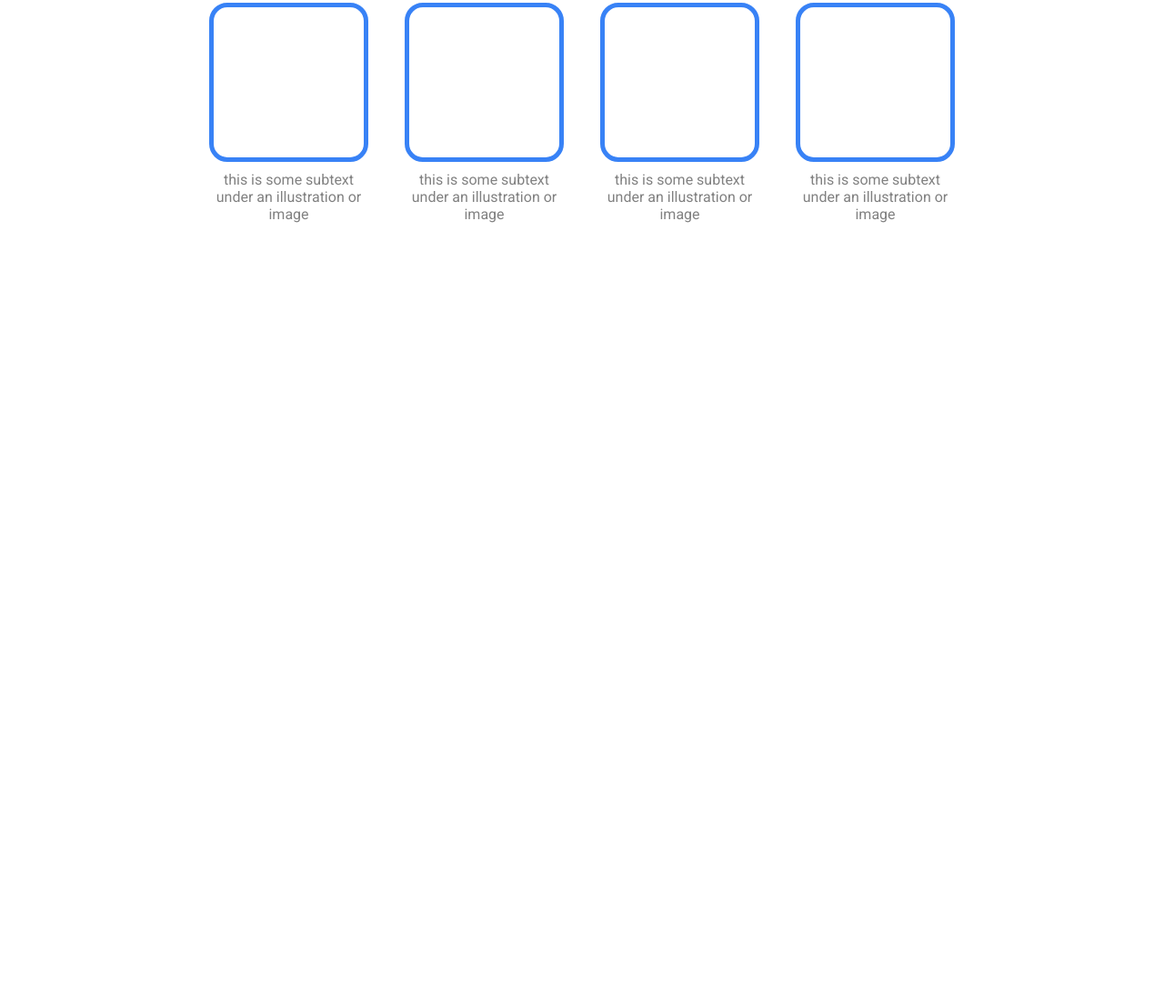
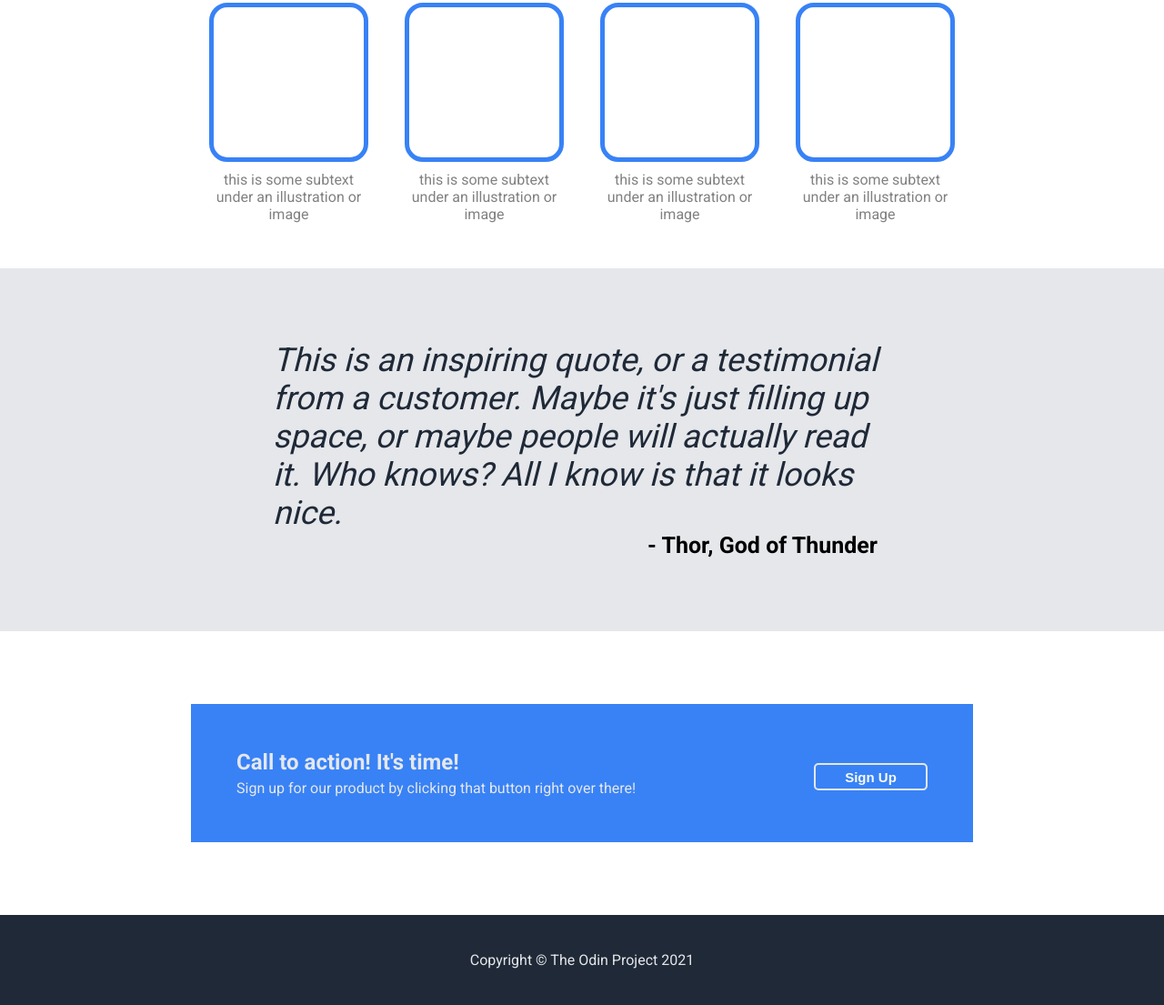
Before and after one commit to jemel-baja/odin-recipes, a plain HTML site: page css project- landing page/index.html in a window 1280 px wide. Shown: the part 734-1839 px from the top of the page at 91% size. Before the commit the page ends 1069 px from the top, so only its background shows below. Drawn offline with Linux system fonts and the light colour scheme.

Commit message:
the website is finaly done :)), but i might refactor the css

```diff
--- a/css project- landing page/index.html
+++ b/css project- landing page/index.html
@@ -24,7 +24,7 @@
             <div class="subtext">This website has some subtext that goes here under the main title. It's a smaller font and the color is lower contrast.</div>
             <button>Sign Up</button>
          </div>
-         <div class="image">this is a placeholder for an image</div>
+         <img class="image" src="" alt="this is a placeholder for an image">
       </article>
       <article class="section-two">
          <div class="random">Some random information.</div>
@@ -47,20 +47,20 @@
             </div>
          </div>
       </article>
-      <!-- <article>
+      <article class="section-three">
          <div class="quote">This is an inspiring quote, or a testimonial from a customer. Maybe it's just filling up space, or maybe people will actually read it. Who knows? All I know is that it looks nice.</div>
          <div class="quoter">- Thor, God of Thunder</div>
-      </article> -->
-      <!-- <article>
-         <div class="blue-bg">
+      </article>
+      <article class="section-four">
+         <div class="card">
             <div class="call-to-action">Call to action! It's time!</div>
             <div class="sign-up">Sign up for our product by clicking that button right over there!</div>
-            <button>Sign Up</button>
          </div>
-      </article> -->
+         <button>Sign Up</button>
+      </article>
    </main>
-   <!-- <footer>
+   <footer>
       <div class="footer">Copyright © The Odin Project 2021</div>
-   </footer> -->
+   </footer>
 </body>
 </html>
--- a/css project- landing page/style.css
+++ b/css project- landing page/style.css
@@ -49,15 +49,19 @@ nav {
    margin: 15px 0px 15px 0px;
 }
 
-button {
+button, .section-four button {
    background-color: #3882f6;
    color: #F9FAF8;
    width: 125px;
    height: 30px;
-   border-radius: 10px;
+   border-radius: 5px;
    border: none;
    font-weight: 900;
    font-size: 15px;
+}
+
+button:hover {
+   cursor: pointer;
 }
 
 .image {
@@ -66,12 +70,20 @@ button {
    display: flex;
    justify-content: center;
    align-items: center;
+   text-align: center;
    background-color: #b7b7b7;
    margin-left: 50px;
 }
 
 .section-two {
-   padding: 50px 0px 90px 0px;
+   padding: 50px 0px 50px 0px;
+}
+
+.elements-container {
+   margin-top: 50px;
+   display: flex;
+   justify-content: center;
+   gap: 40px;
 }
 
 .random {
@@ -94,9 +106,48 @@ button {
    text-align: center;
 }
 
-.elements-container {
-   margin-top: 50px;
+.section-three {
+   background-color: #E5E7EB;
+   padding: 80px 300px 80px 300px;
+}
+
+.quote {
+   font-weight: 300;
+   font-size: 36px;
+   color: #1F2937;
+   font-style: italic;
+}
+
+.quoter {
+   font-size: 25px;
+   font-weight: 900;
+   text-align: right;
+   margin-right: 15px;
+}
+
+footer {
+   background-color: #1F2937;
+   text-align: center;
+   padding: 40px;
+   color: #E5E7EB;
+}
+
+.section-four {
+   background-color: #3882f6;
+   color: #E5E7EB;
    display: flex;
-   justify-content: center;
-   gap: 40px;
+   justify-content: space-between;
+   margin: 80px 210px;
+   padding: 50px;
 }
+
+.call-to-action {
+   font-weight: 900;
+   font-size: 24px;
+   margin-bottom: 5px;
+}
+
+.section-four button {
+   border: 2px solid #E5E7EB;
+   margin-top: 15px;
+}
```
Also changed, not shown: css project- landing page/01.png (added), css project- landing page/02.png (added).
